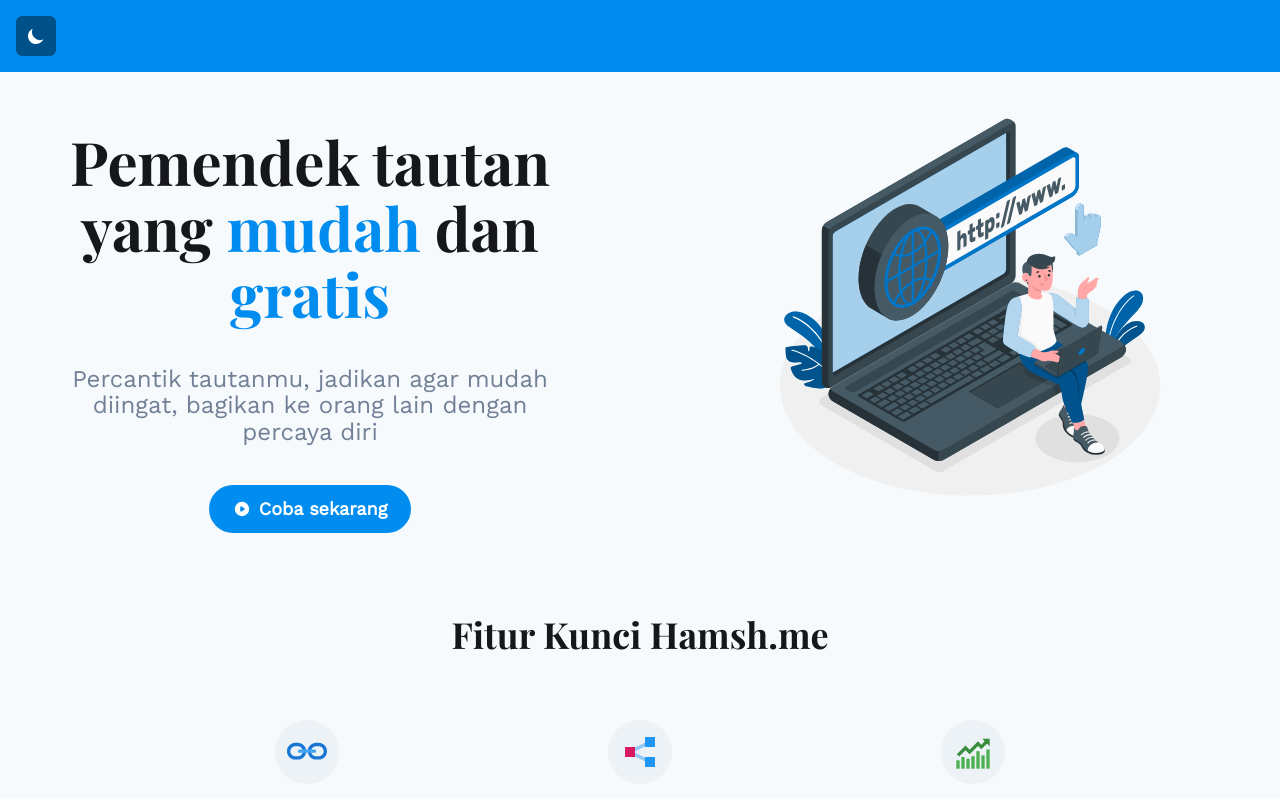
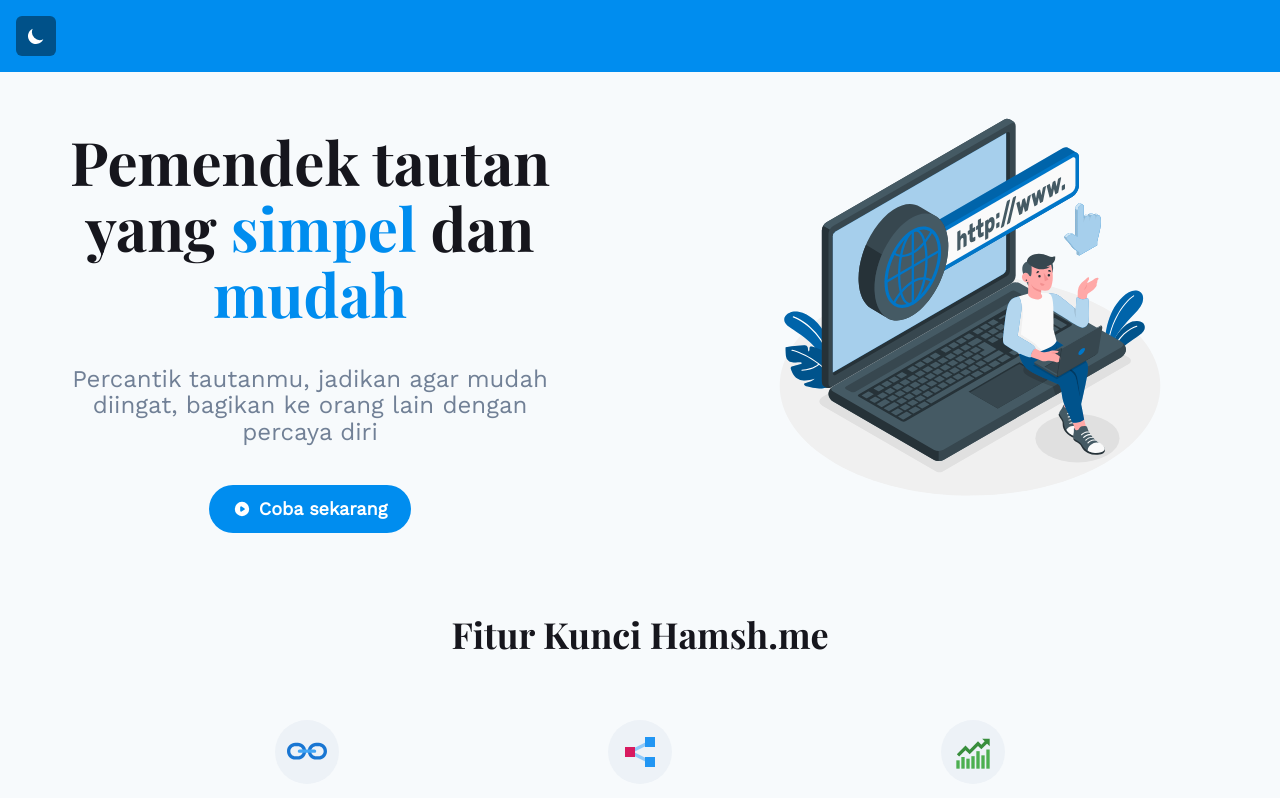
Before and after one commit to ilhamshf/shorturl-hamsh.me, a Next.js app: page / in a window 1280 px wide. Shown: the top 798 px of the page. Built offline with nearby package versions, Linux system fonts and the light colour scheme; no server answers; what @supabase/gotrue-js would draw is missing.

Commit message:
update name

```diff
--- a/package.json
+++ b/package.json
@@ -1,6 +1,6 @@
 {
   "name": "hamsh.me",
-  "description": "Pemendek tautan yang mudah dan gratis",
+  "description": "Pemendek tautan yang simpel dan mudah",
   "private": true,
   "version": "0.0.1",
   "scripts": {
--- a/src/components/Hero.tsx
+++ b/src/components/Hero.tsx
@@ -31,11 +31,11 @@
             >
               Pemendek tautan yang{' '}
               <Text color="#008DEF" as="span">
-                mudah
+                simpel
               </Text>{' '}
               dan{' '}
               <Text color="#008DEF" as="span">
-                gratis
+                mudah
               </Text>
             </Heading>
 
```
Also changed, not shown: public/manifest.json.
